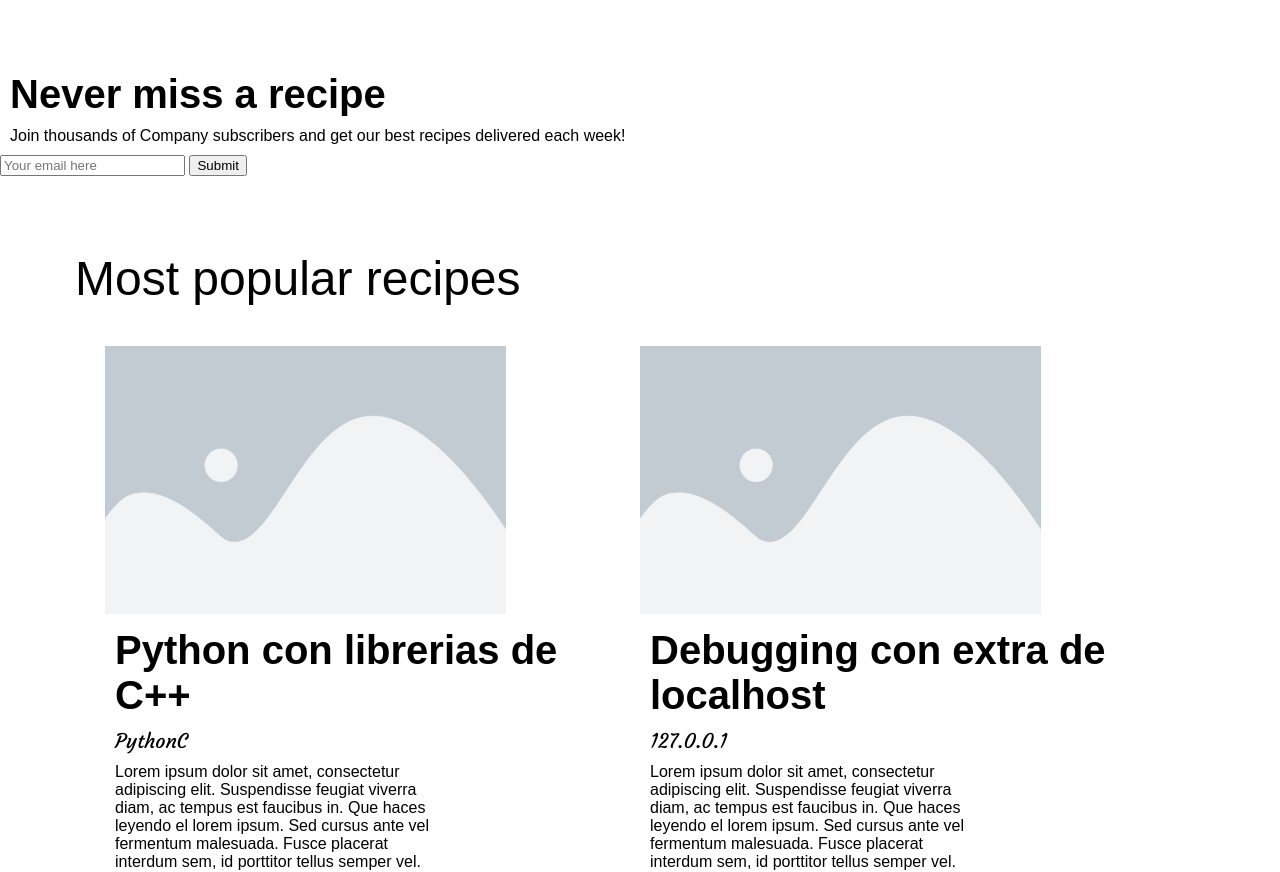
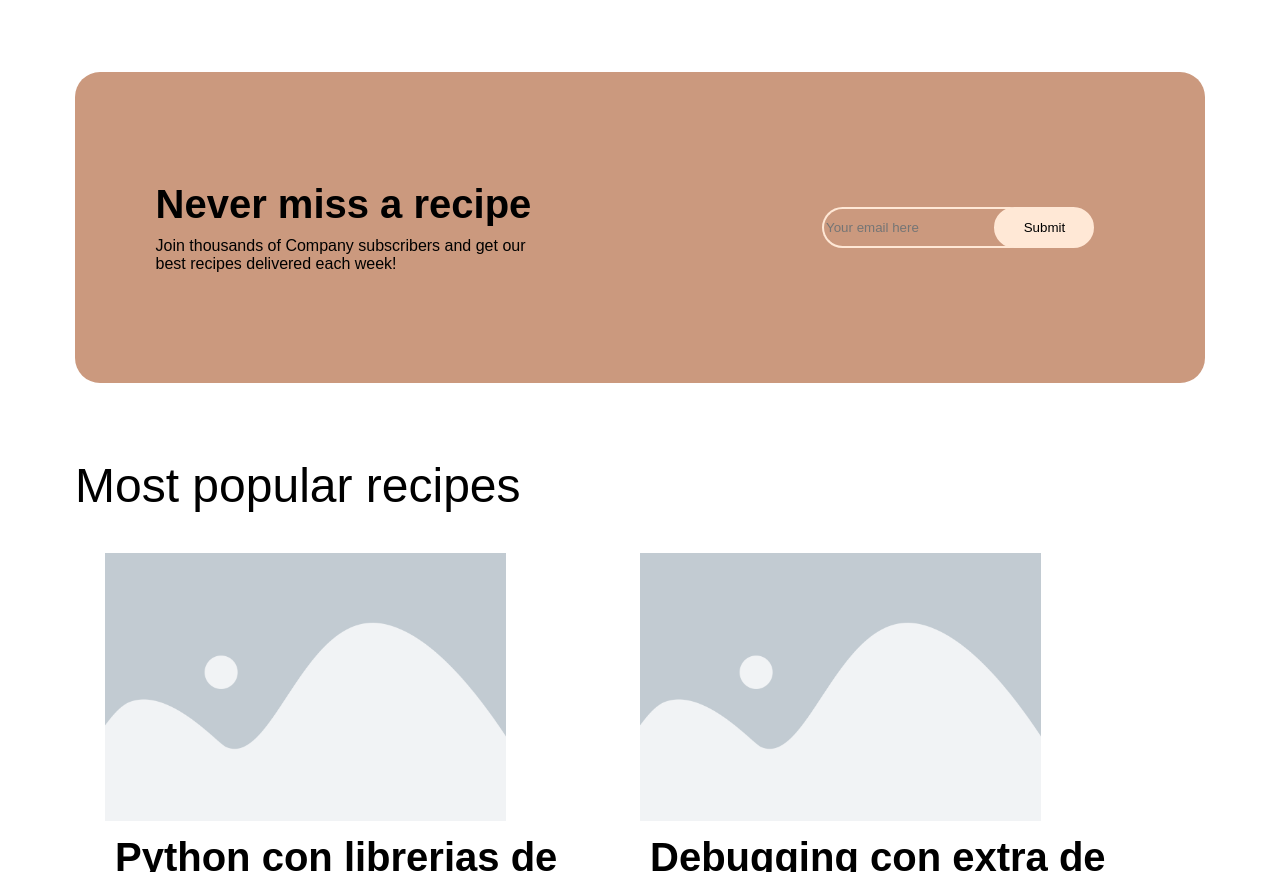
Before and after one commit to AdrianMatasMunoz/AdrianMatasMunozPractica1.github.io, a plain HTML site: page index.html in a window 1280 px wide. Shown: the part 1393-2265 px from the top of the page. Drawn offline with Linux system fonts and the light colour scheme.

Commit message:
Pereza usar git 2

```diff
--- a/styles/style.css
+++ b/styles/style.css
@@ -145,3 +145,35 @@ p {
 	background-color: var(--secondary-color);
 	padding: 75px;
 }
+
+.emailRegisterSection {
+	margin: 75px;
+	padding: 50px;
+	padding-top: 100px;
+	padding-bottom: 100px;
+	display: flex;
+	align-items: center;
+	justify-content: space-around;
+	border-radius: 25px;
+	background-color: var(--secondary-color);
+}
+
+input {
+	background-color: #0000;
+	border-radius: 25px;
+	border: 2px solid var(--primary-color);
+	width: 200px;
+	height: 35px;
+	color: #000;
+	border-right-color: #0000;
+}
+
+.SubmitBtn {
+	background-color: var(--primary-color);
+	border-radius: 25px;
+	border: 2px solid var(--primary-color);
+	height: 41px;
+	width: 100px;
+	position: relative;
+	right: 40px;
+}
```
